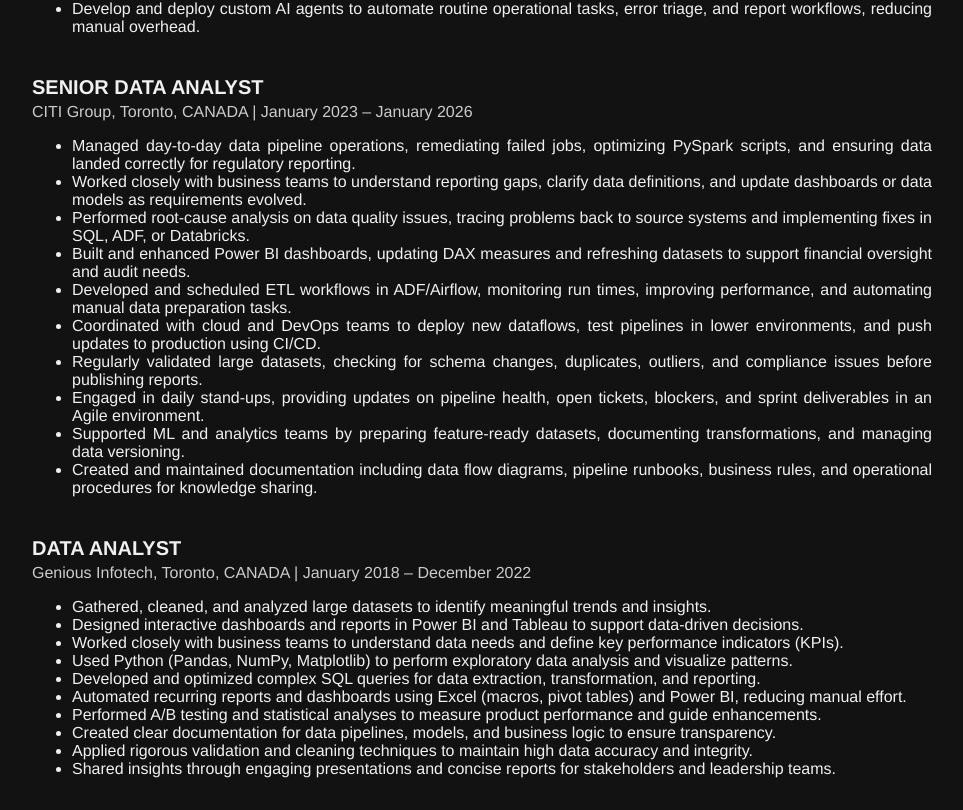
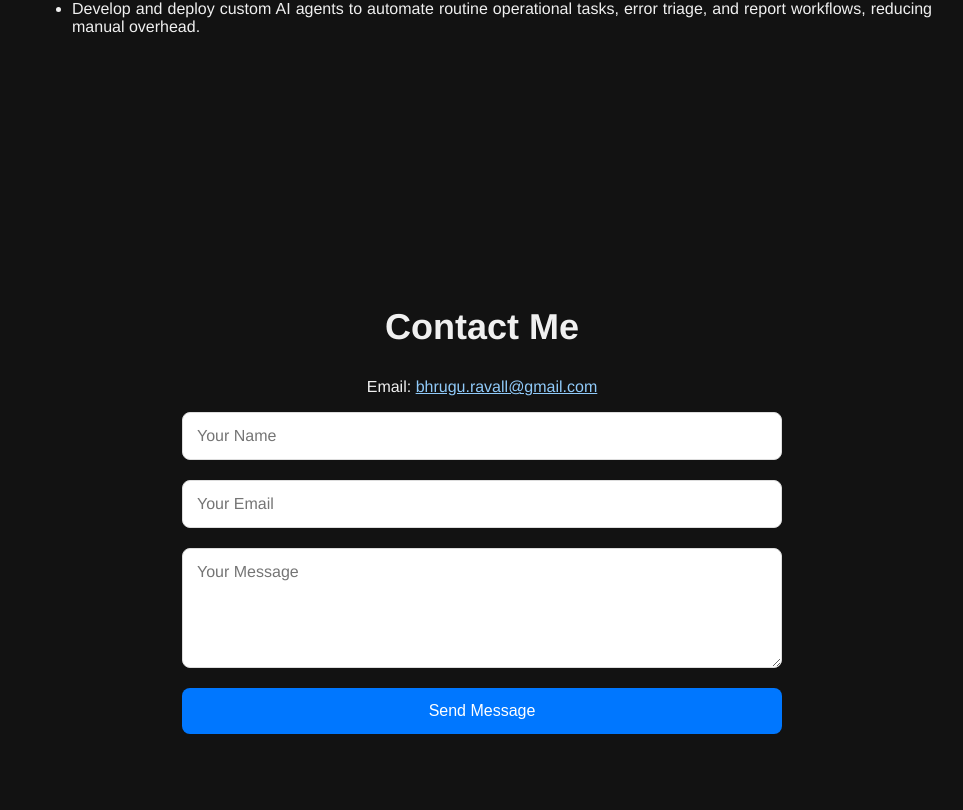
Before and after one commit to bhrugu1/portfolio, a React (Create React App) app: page / in a window 1280 px wide. Shown: the part 3970-4780 px from the top of the page, without its empty margins (158-1121 px from the left). Built offline with nearby package versions, Linux system fonts and the light colour scheme.

Commit message:
Show only latest TD experience

```diff
--- a/src/components/Experience.js
+++ b/src/components/Experience.js
@@ -38,52 +38,6 @@
         </ul>
 
       </motion.div>
-
-      <motion.div
-        className="job-entry"
-        initial={{ opacity: 0, y: 30 }}
-        whileInView={{ opacity: 1, y: 0 }}
-        transition={{ duration: 0.8 }}
-        viewport={{ once: false, amount: 0.3 }}
-      >
-        <h3>SENIOR DATA ANALYST</h3>
-        <div className="company">CITI Group, Toronto, CANADA | January 2023 – January 2026</div>
-        <ul>
-          <li>Managed day-to-day data pipeline operations, remediating failed jobs, optimizing PySpark scripts, and ensuring data landed correctly for regulatory reporting.</li>
-          <li>Worked closely with business teams to understand reporting gaps, clarify data definitions, and update dashboards or data models as requirements evolved.</li>
-          <li>Performed root-cause analysis on data quality issues, tracing problems back to source systems and implementing fixes in SQL, ADF, or Databricks.</li>
-          <li>Built and enhanced Power BI dashboards, updating DAX measures and refreshing datasets to support financial oversight and audit needs.</li>
-          <li>Developed and scheduled ETL workflows in ADF/Airflow, monitoring run times, improving performance, and automating manual data preparation tasks.</li>
-          <li>Coordinated with cloud and DevOps teams to deploy new dataflows, test pipelines in lower environments, and push updates to production using CI/CD.</li>
-          <li>Regularly validated large datasets, checking for schema changes, duplicates, outliers, and compliance issues before publishing reports.</li>
-          <li>Engaged in daily stand-ups, providing updates on pipeline health, open tickets, blockers, and sprint deliverables in an Agile environment.</li>
-          <li>Supported ML and analytics teams by preparing feature-ready datasets, documenting transformations, and managing data versioning.</li>
-          <li>Created and maintained documentation including data flow diagrams, pipeline runbooks, business rules, and operational procedures for knowledge sharing.</li>
-        </ul>
-      </motion.div>
-
-      <motion.div
-        className="job-entry"
-        initial={{ opacity: 0, y: 30 }}
-        whileInView={{ opacity: 1, y: 0 }}
-        transition={{ duration: 0.8, delay: 0.1 }}
-        viewport={{ once: false, amount: 0.3 }}
-      >
-        <h3>DATA ANALYST</h3>
-        <div className="company">Genious Infotech, Toronto, CANADA | January 2018 – December 2022</div>
-        <ul>
-          <li>Gathered, cleaned, and analyzed large datasets to identify meaningful trends and insights.</li>
-          <li>Designed interactive dashboards and reports in Power BI and Tableau to support data-driven decisions.</li>
-          <li>Worked closely with business teams to understand data needs and define key performance indicators (KPIs).</li>
-          <li>Used Python (Pandas, NumPy, Matplotlib) to perform exploratory data analysis and visualize patterns.</li>
-          <li>Developed and optimized complex SQL queries for data extraction, transformation, and reporting.</li>
-          <li>Automated recurring reports and dashboards using Excel (macros, pivot tables) and Power BI, reducing manual effort.</li>
-          <li>Performed A/B testing and statistical analyses to measure product performance and guide enhancements.</li>
-          <li>Created clear documentation for data pipelines, models, and business logic to ensure transparency.</li>
-          <li>Applied rigorous validation and cleaning techniques to maintain high data accuracy and integrity.</li>
-          <li>Shared insights through engaging presentations and concise reports for stakeholders and leadership teams.</li>
-        </ul>
-      </motion.div>
     </section>
   );
 }
```
